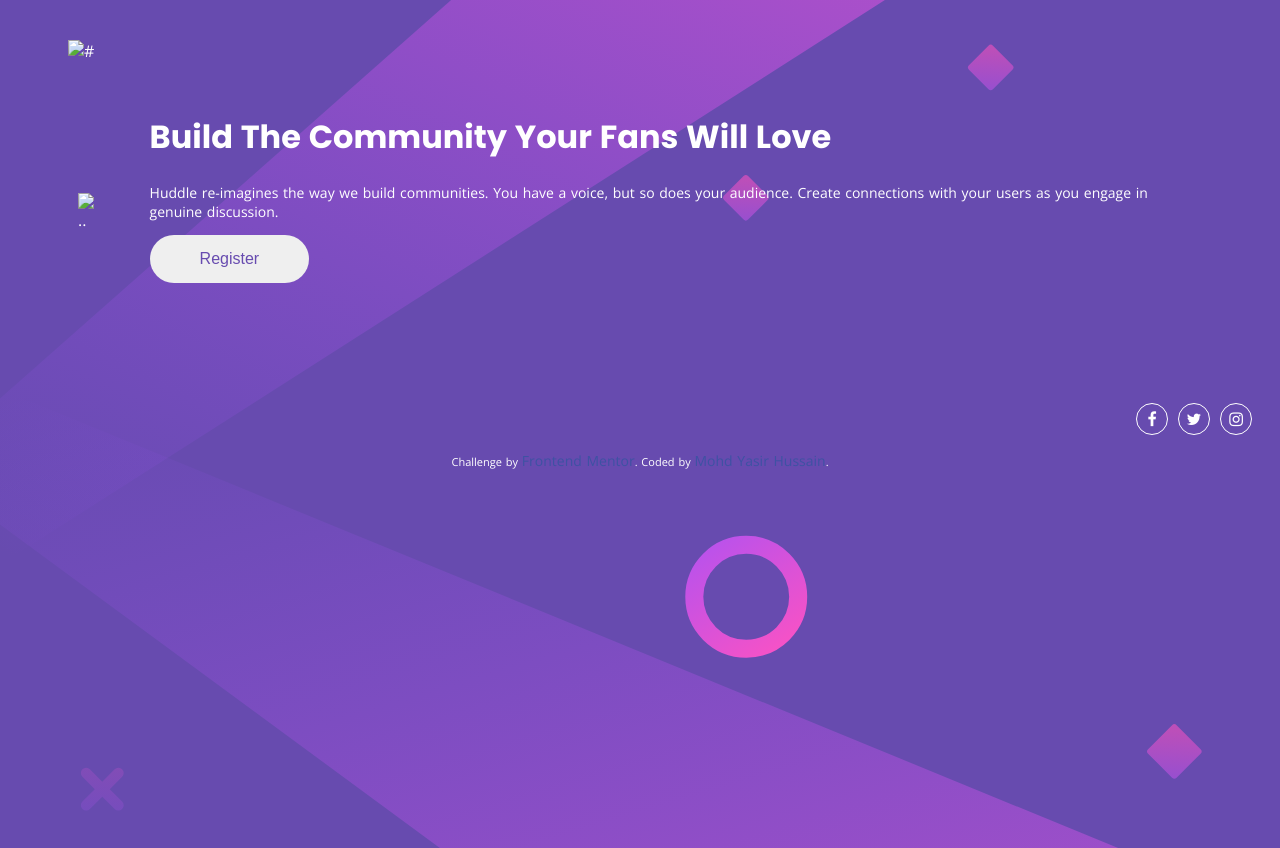
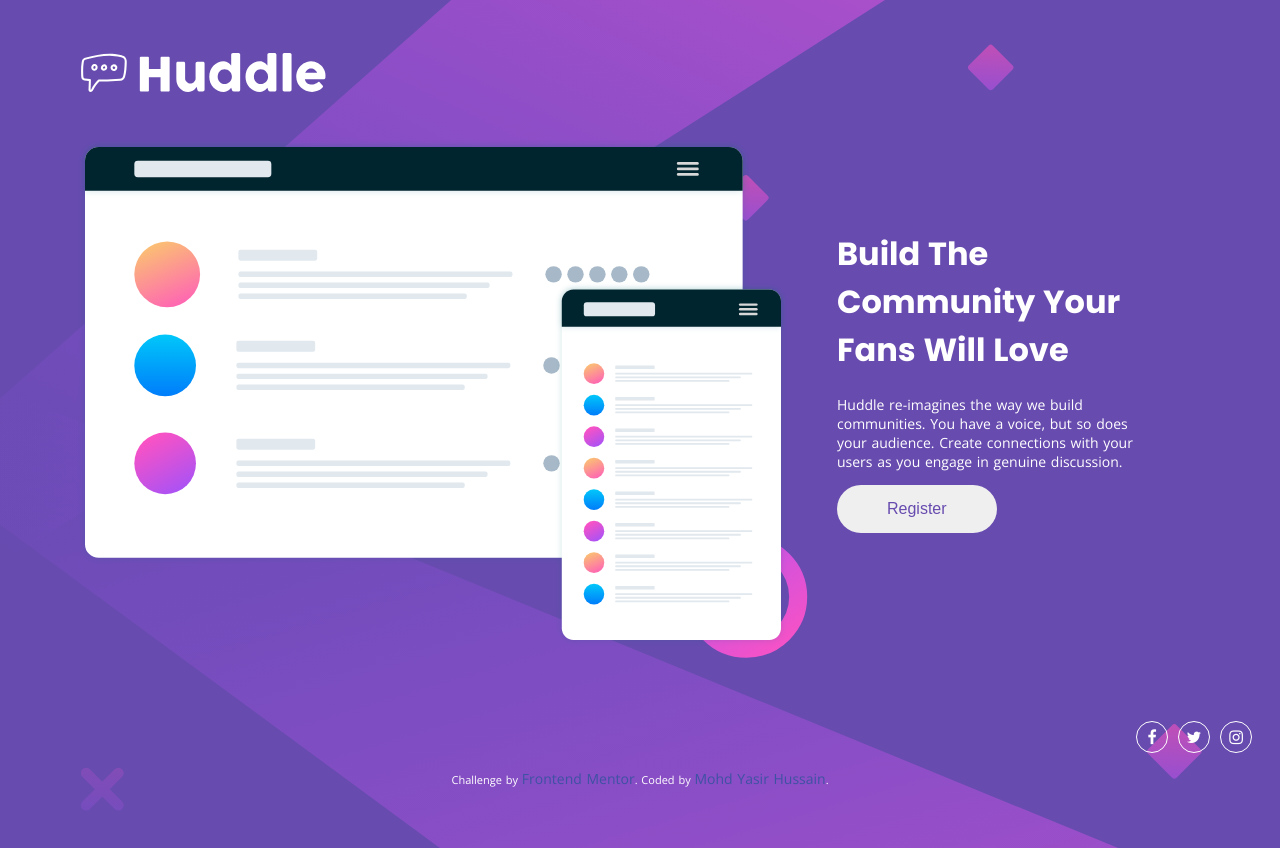
Before and after one commit to shaw12/huddle-landing-page, a plain HTML site: page index.html in a window 1280 px wide. Drawn offline with nearby package versions, Linux system fonts and the light colour scheme; files whose address does not match are found by name.

Commit message:
Update index.html

```diff
--- a/index.html
+++ b/index.html
@@ -20,12 +20,12 @@
 </head>
 <body>
   <div class="header">
-    <header class="logo"><img src="/huddle-landing-page-with-single-introductory-section-master/images/logo.svg" alt="#"></header>
+    <header class="logo"><img src="/images/logo.svg" alt="#"></header>
   </div>
 
   <div class="container">
     <div class="section1">
-      <img src="/huddle-landing-page-with-single-introductory-section-master/images/illustration-mockups.svg" alt="..">
+      <img src="/images/illustration-mockups.svg" alt="..">
     </div>
     <div class="article">
       <h1>Build The Community Your Fans Will Love</h1>
```
